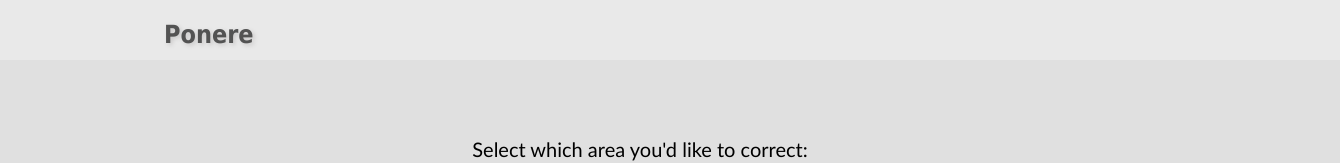
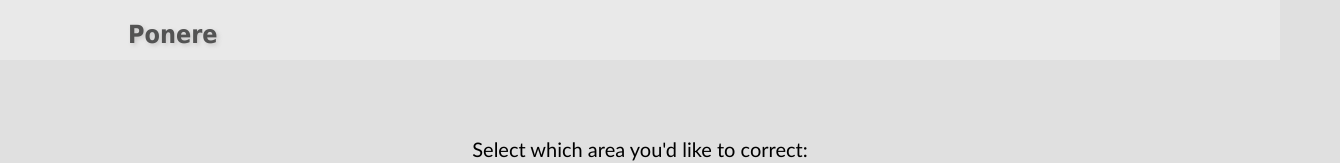
Before and after one commit to djwong23/Ponere, a React (Create React App) app: page / in a window 1280 px wide. Shown: the top 163 px of the page, 1340 px wide, since content can reach past the window. Built offline with nearby package versions, Linux system fonts and the light colour scheme.

Commit message:
fixed padding problem

```diff
--- a/src/App.css
+++ b/src/App.css
@@ -27,7 +27,8 @@ body,
   left: 0px;
   width: 100%;
   background: rgb(233, 233, 233);
-  padding: 30px;
+  padding-top: 30px;
+  padding-bottom: 30px;
 
 }
 
```
